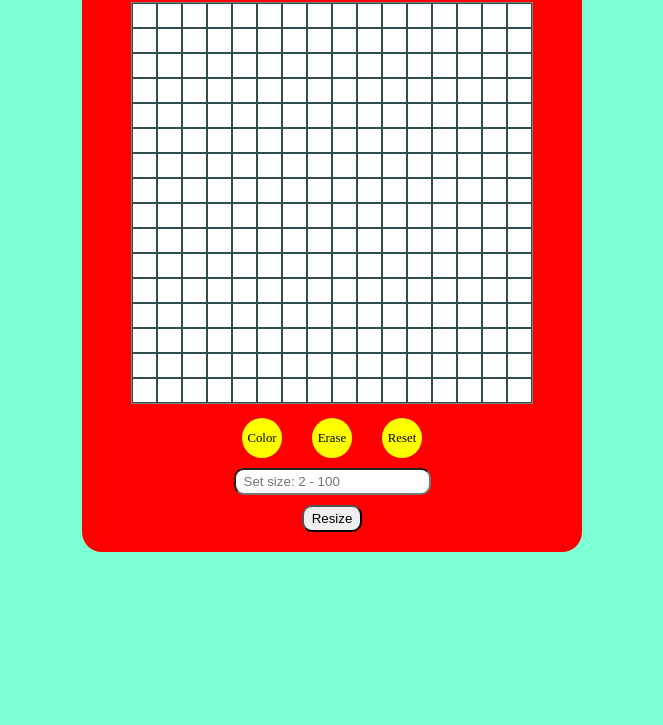
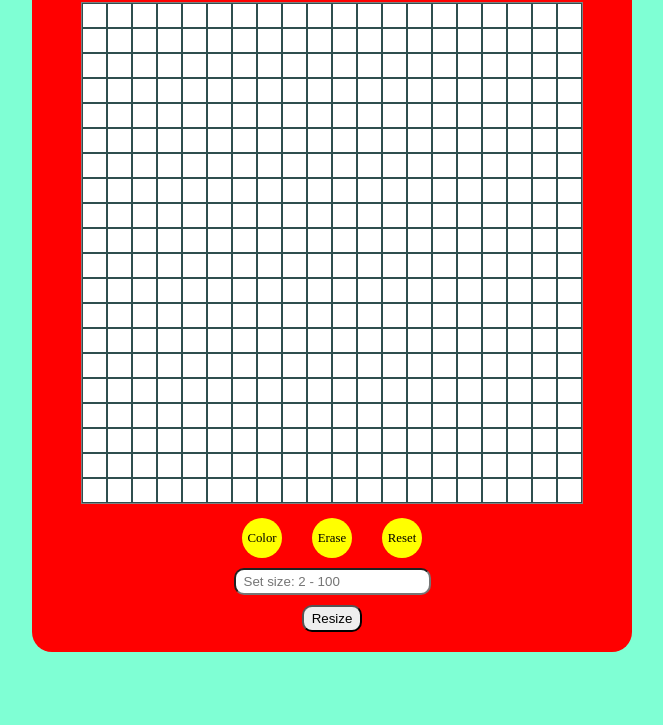
Before and after one commit to KaberaSamuel/etch-a-sketch-odin, a plain HTML site: page index.html in a window 1280 px wide. Shown: the part 75-800 px from the top of the page, without its empty margins (308-971 px from the left). Drawn offline with Linux system fonts and the light colour scheme.

Commit message:
Testing a Second Solution
Trying another solution for creating user preferred grid resolution
This is after I found that my grid won't work for every resolution the user chose

```diff
--- a/script.js
+++ b/script.js
@@ -1,28 +1,25 @@
 // 1. Creating grids
-const createDivs = function (ele) {
-  for (let outerCounter = 1; outerCounter <= 16; outerCounter++) {
-    for (let innerCounter = 1; innerCounter <= 16; innerCounter++) {
+const createDivs = function (ele, counts) {
+  let size = 500 / counts;
+
+  // looping and creating grids
+  for (let outerCounter = 1; outerCounter <= counts; outerCounter++) {
+    for (let innerCounter = 1; innerCounter <= counts; innerCounter++) {
+      // creating individual grid
       const div = document.createElement("div");
-      div.textContent = "";
+      div.style.cssText = `width: ${size}px; height: ${size}px`;
       div.classList.add("inline");
       ele.appendChild(div);
-
-      // adding a line break
-      if (innerCounter === 16) {
-        const lineBreak = document.createElement("br");
-        ele.appendChild(lineBreak);
-      }
     }
   }
 };
 const main = document.querySelector("main");
+createDivs(main, 20);
 
-createDivs(main);
 // 2. Implementing drawing
 const inlineList = document.querySelectorAll(".inline");
-
 for (let inline of inlineList) {
   inline.addEventListener("mouseenter", () => {
-    inline.classList.add("hoverColor");
+    div.classList.add("hoverColor");
   });
 }
--- a/styles.css
+++ b/styles.css
@@ -14,27 +14,23 @@ body {
 
 #container {
   background-color: red;
+  border-radius: 20px;
+  width: 600px;
+  margin: auto;
   padding: 20px;
-  border-radius: 20px;
-  width: 500px;
-  margin: auto;
 }
 
 /* For the Dom */
 .inline {
   display: inline-block;
-  border: darkslategray 1px solid;
-  width: 25px;
-  height: 25px;
+  border: darkslategray 0.1px solid;
+  box-sizing: border-box;
+  vertical-align: top;
 }
 
 .hoverColor {
   background-color: black;
 }
-
-/* .inline:hover {
-  background-color: cadetblue;
-} */
 
 /* Top */
 .top {
@@ -45,9 +41,11 @@ body {
 main {
   display: inline-block;
   background-color: white;
-  width: auto;
+  width: 500px;
+  height: 500px;
   overflow: scroll;
   line-height: 0;
+  box-sizing: content-box;
   border: 1.5px solid gray;
 }
 
```
